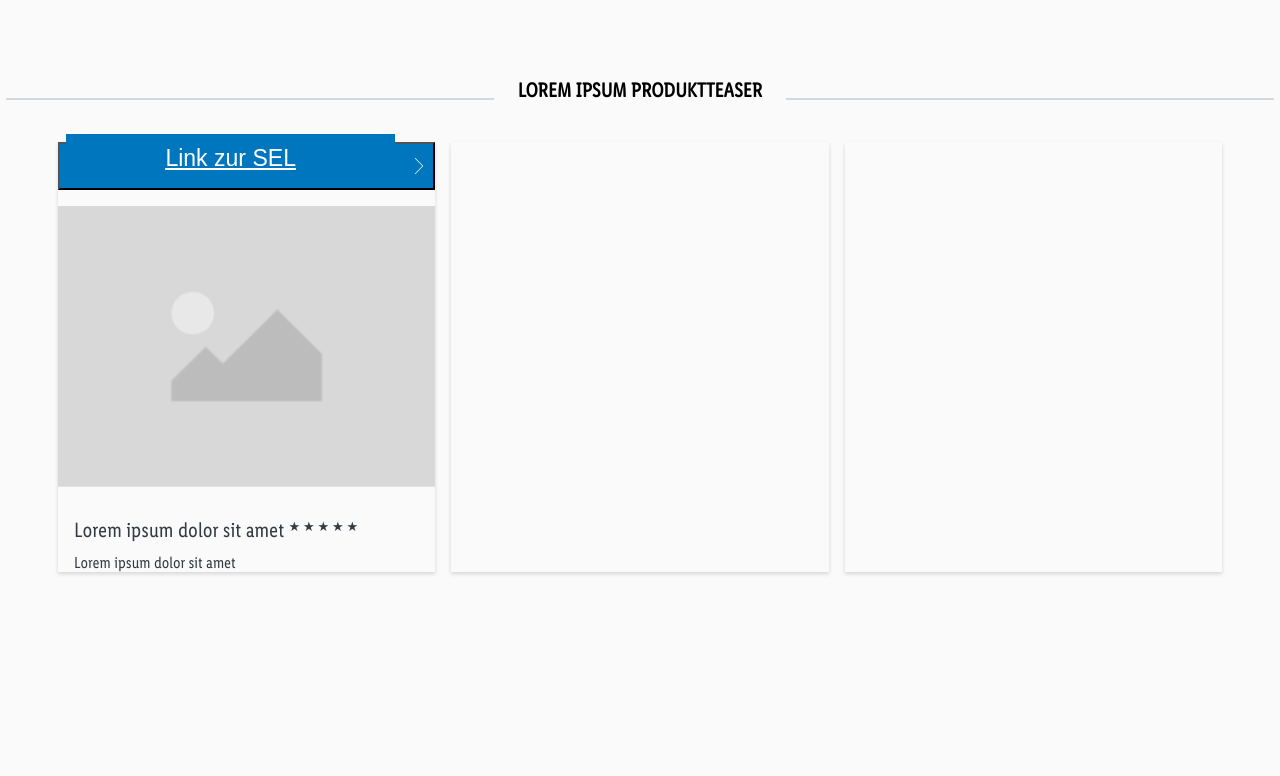
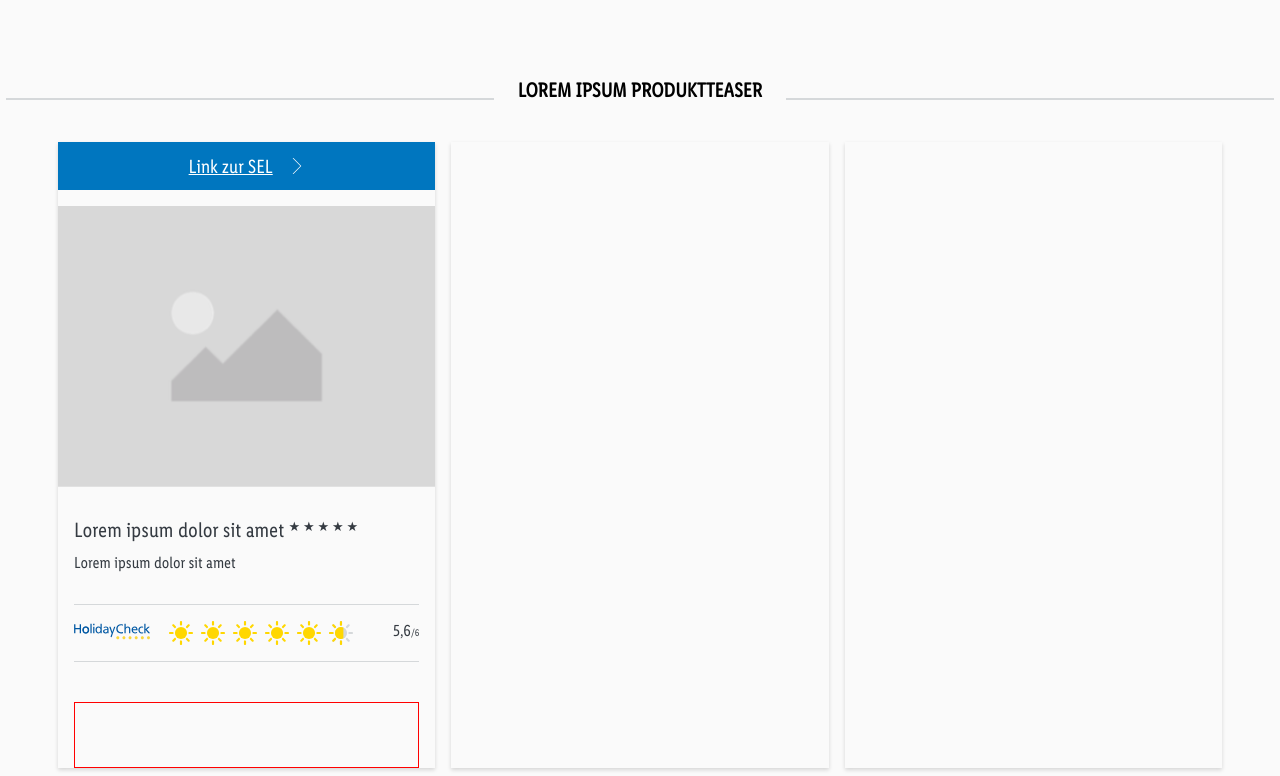
Before and after one commit to Renegade1821/lidl-reisen, a plain HTML site: page index.html in a window 1280 px wide. Shown: the part 1218-1994 px from the top of the page. Before the commit the page ends 1798 px from the top, so only its background shows below. Drawn offline with Linux system fonts and the light colour scheme.

Commit message:
feat(product-teaser): missing index.html updates

```diff
--- a/index.html
+++ b/index.html
@@ -172,22 +172,39 @@
     </div>
   </section>
   <section class="product-teasers">
-    <div class="container foo">
+    <div class="container">
       <div class="product-teasers-wrapper">
         <div class="product-teaser-wrapper">
           <article class="product-teaser">
-            <button class="product-teaser-button">
-              <span class="product-teaser-button">Link zur SEL</span>
+            <a class="product-teaser-button">Link zur SEL
               <img src="icons/chevron-right-white.svg" alt="search" height="16" width="16"/>
-            </button>
+            </a>
             <img class="product-teaser-image" src="assets/example_4x3.png" alt="vacation" width="100%">
             <div class="product-teaser-body">
-              <div>
+              <div class="mb-32">
                 <span class="product-teaser-body-header">
                   Lorem ipsum dolor sit amet
                   <span class="product-teaser-body-header-stars">&#9733; &#9733; &#9733; &#9733; &#9733;</span>
                 </span>
                 <span class="product-teaser-body-sub-header">Lorem ipsum dolor sit amet</span>
+              </div>
+              <div class="holiday-check-rating mb-40">
+                <img class="holiday-check-logo" src="icons/holidaycheck-logo.svg" alt="holiday-check-logo"/>
+                <div class="sun-rating-wrapper">
+                  <div class="sun-rating-icons-wrapper">
+                    <img class="sun-rating-icon" src="icons/holidaycheck-sun-10.svg" alt="sun-rating-10"/>
+                    <img class="sun-rating-icon" src="icons/holidaycheck-sun-10.svg" alt="sun-rating-10"/>
+                    <img class="sun-rating-icon" src="icons/holidaycheck-sun-10.svg" alt="sun-rating-10"/>
+                    <img class="sun-rating-icon" src="icons/holidaycheck-sun-10.svg" alt="sun-rating-10"/>
+                    <img class="sun-rating-icon" src="icons/holidaycheck-sun-10.svg" alt="sun-rating-10"/>
+                    <img class="sun-rating-icon" src="icons/holidaycheck-sun-06.svg" alt="sun-rating-10"/>
+                  </div>
+                  <span>5,6<span style="font-size: 0.6em;">/6</span>
+                </div>
+                </span>
+              </div>
+              <div class="product-teaser-price">
+
               </div>
             </div>
           </article>
```
